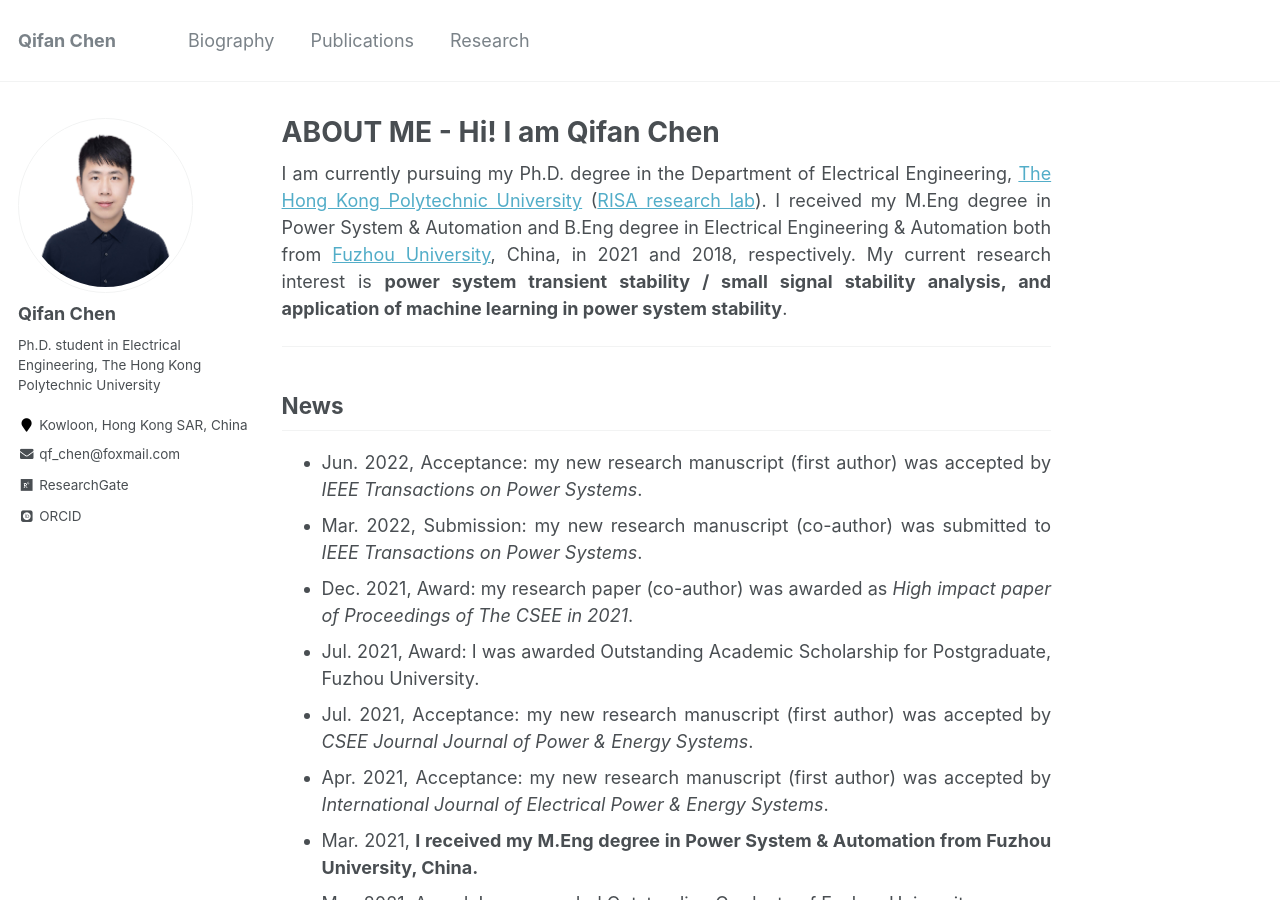
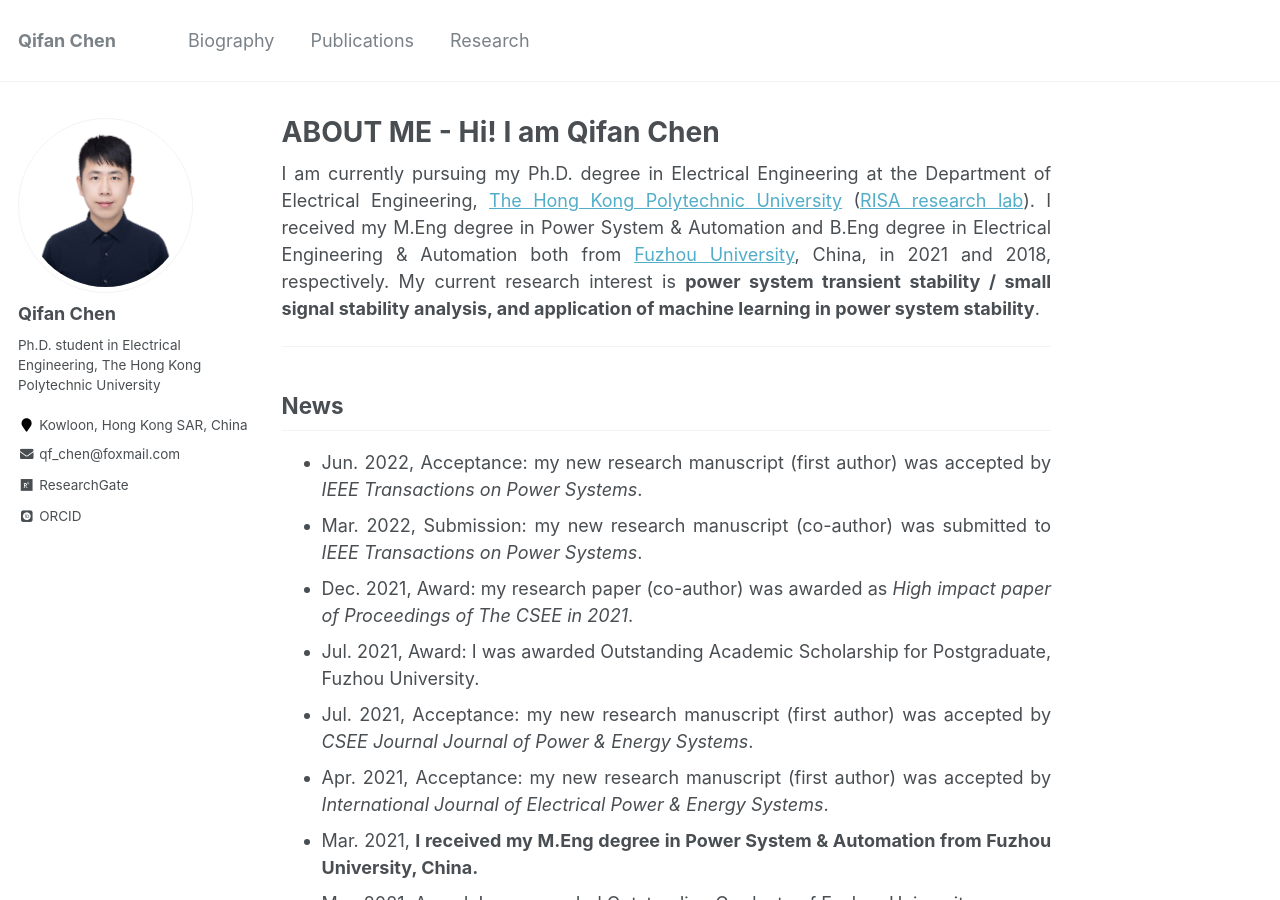
Before and after one commit to ChQf/ChQf.github.io, a Jekyll site: the page built from _pages/about.md, in a window 1280 px wide and 900 px high. Built offline with Jekyll 4.4.1, drawn with Linux system fonts in a browser that asks for light colours; some web fonts are replaced.

Commit message:
Update about.md

```diff
--- a/_pages/about.md
+++ b/_pages/about.md
@@ -7,7 +7,7 @@ redirect_from:
   - /about/
   - /about.html
 ---
-I am currently pursuing my Ph.D. degree in the Department of Electrical Engineering, [The Hong Kong Polytechnic University](https://www.polyu.edu.hk/){:target="_blank"} ([RISA research lab](https://www.polyu.edu.hk/ee/siqibu/index.html){:target="_blank"}).
+I am currently pursuing my Ph.D. degree in Electrical Engineering at the Department of Electrical Engineering, [The Hong Kong Polytechnic University](https://www.polyu.edu.hk/){:target="_blank"} ([RISA research lab](https://www.polyu.edu.hk/ee/siqibu/index.html){:target="_blank"}).
 I received my M.Eng degree in Power System & Automation and B.Eng degree in Electrical Engineering & Automation both from [Fuzhou University](https://www.fzu.edu.cn/){:target="_blank"}, China, in 2021 and 2018, respectively.
 My current research interest is **power system transient stability / small signal stability analysis, and application of machine learning in power system stability**.
 {: .text-justify}
```
